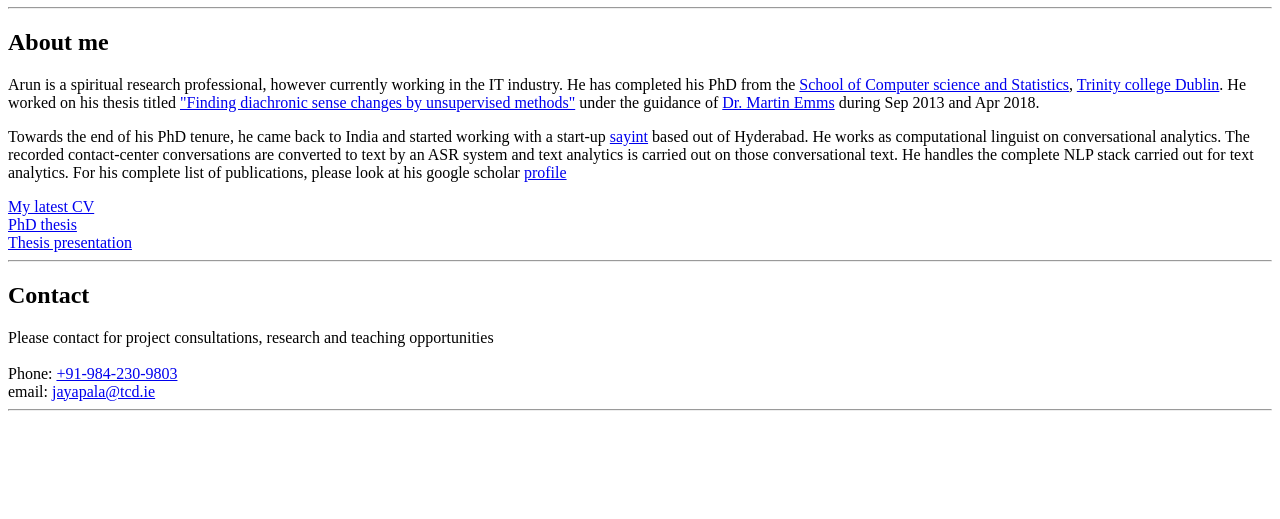
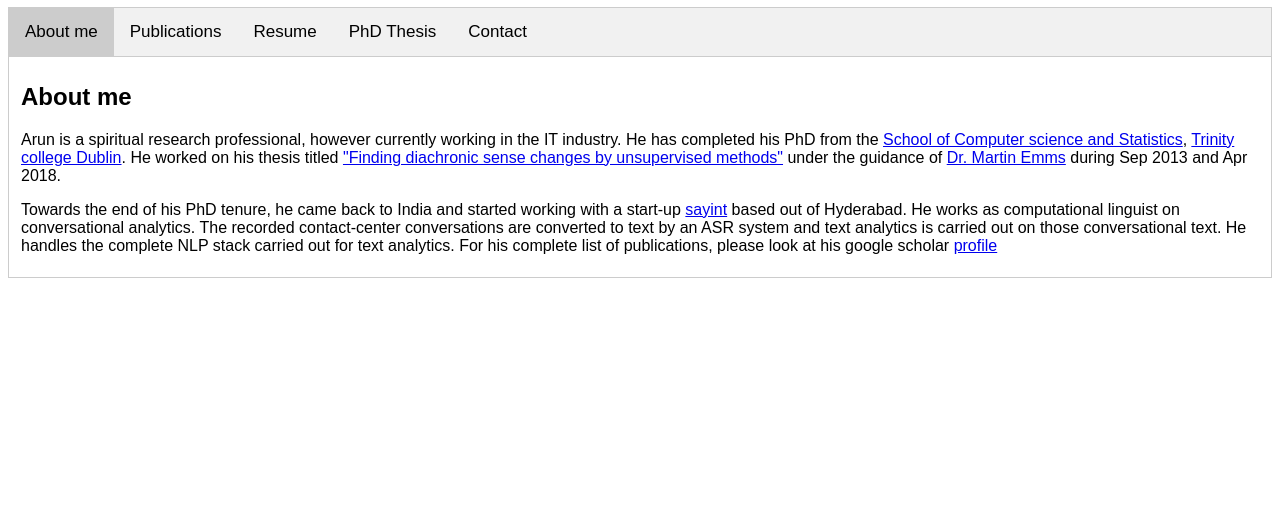
Before and after one commit to arunjeyapal/arunjeyapal.github.io, a plain HTML site: page index.html in a window 1280 px wide. Shown: the part 281-800 px from the top of the page. Drawn offline with Linux system fonts and the light colour scheme.

Commit message:
adding tab content

```diff
--- a/index.html
+++ b/index.html
@@ -6,7 +6,58 @@
 <BODY BGCOLOR="FFFFFF">
 <CENTER><IMG SRC="images/Arun.jpg" ALIGN="Top"> </CENTER>
 <CENTER><H1>Arun Jayapal</H1></CENTER>
-<HR>
+<style>
+body {font-family: Arial;}
+
+/* Style the tab */
+.tab {
+  overflow: hidden;
+  border: 1px solid #ccc;
+  background-color: #f1f1f1;
+}
+
+/* Style the buttons inside the tab */
+.tab button {
+  background-color: inherit;
+  float: left;
+  border: none;
+  outline: none;
+  cursor: pointer;
+  padding: 14px 16px;
+  transition: 0.3s;
+  font-size: 17px;
+}
+
+/* Change background color of buttons on hover */
+.tab button:hover {
+  background-color: #ddd;
+}
+
+/* Create an active/current tablink class */
+.tab button.active {
+  background-color: #ccc;
+}
+
+/* Style the tab content */
+.tabcontent {
+  display: none;
+  padding: 6px 12px;
+  border: 1px solid #ccc;
+  border-top: none;
+}
+</style>
+</head>
+<body>
+
+<div class="tab">
+  <button class="tablinks" onclick="openCity(event, 'About me')" id="defaultOpen">About me</button>
+  <button class="tablinks" onclick="openCity(event, 'Publications')">Publications</button>
+  <button class="tablinks" onclick="openCity(event, 'Resume')">Resume</button>
+  <button class="tablinks" onclick="openCity(event, 'PhD Thesis')">PhD Thesis</button>
+  <button class="tablinks" onclick="openCity(event, 'Contact')">Contact</button>
+</div>
+
+<div id="About me" class="tabcontent">
   <H2>About me</H2>
 	<p>
 		Arun is a spiritual research professional, however currently working in the IT industry. He has completed his PhD from the <a href="https://www.scss.tcd.ie">School of Computer science and Statistics</a>, <a href="https://www.tcd.ie">Trinity college Dublin</a>. He worked on his thesis titled <a href="docs/thesis.pdf">"Finding diachronic sense changes by unsupervised methods"</a> under the guidance of <a href="https://www.scss.tcd.ie/Martin.Emms/">Dr. Martin Emms</a> during Sep 2013 and Apr 2018.
@@ -15,25 +66,58 @@
 	<p>
 		Towards the end of his PhD tenure, he came back to India and started working with a start-up <a href="https://www.sayint.ai">sayint</a> based out of Hyderabad. He works as computational linguist on conversational analytics. The recorded contact-center conversations are converted to text by an ASR system and text analytics is carried out on those conversational text. He handles the complete NLP stack carried out for text analytics. For his complete list of publications, please look at his google scholar <a href="https://scholar.google.co.in/citations?user=YOHTxWcAAAAJ&hl=en">profile</a>
 	</p>
-<a href="docs/resume_cv.pdf">My latest CV</a>
-<BR>
-<a href="docs/thesis.pdf">PhD thesis</a>
-<BR>
-<a href="docs/viva-slides.pdf">Thesis presentation</a>
-<HR>
-<H2>Contact</H2>
+
+</div>
+
+<div id="Publications" class="tabcontent">
+  <h3>Publications</h3>
+  <p>List to be updated</p>
+</div>
+
+<div id="Resume" class="tabcontent">
+  <object data="docs/resume_cv.pdf" type="application/pdf" width="100%" height="100%">
+  	<p>My Latest CV<a href="docs/resume_cv.pdf">to the PDF!</a></p>
+  </object>
+</div>
+
+<div id="PhD Thesis" class="tabcontent">
+  <object data="docs/thesis.pdf" type="application/pdf" width="100%" height="100%">
+  <p>PhD Thesis<a href="docs/thesis.pdf">to the PDF!</a></p>
+	</object>
+</div>
+
+<div id="Contact" class="tabcontent">
 	Please contact for project consultations, research and teaching opportunities
 	<br><br>
 	Phone: <a href="tel:+91-984-230-9803">+91-984-230-9803</a>
 	<br>
 	email: <a href="mailto:jayapala@tcd.ie">jayapala@tcd.ie</a>
-<HR>
-<!-- <H2>This is a Medium Header</H2>
-Send me mail at <a href="mailto:support@yourcompany.com">
-support@yourcompany.com</a>.
-<P> This is a new paragraph!
-<P> <B>This is a new paragraph!</B>
-<BR> <B><I>This is a new sentence without a paragraph break, in bold italics.</I></B>
-<HR> -->
+</div>
+
+<script>
+function openCity(evt, cityName) {
+  var i, tabcontent, tablinks;
+  tabcontent = document.getElementsByClassName("tabcontent");
+  for (i = 0; i < tabcontent.length; i++) {
+    tabcontent[i].style.display = "none";
+  }
+  tablinks = document.getElementsByClassName("tablinks");
+  for (i = 0; i < tablinks.length; i++) {
+    tablinks[i].className = tablinks[i].className.replace(" active", "");
+  }
+  document.getElementById(cityName).style.display = "block";
+  evt.currentTarget.className += " active";
+}
+
+document.getElementById("defaultOpen").click();
+</script>
+
+<!-- <HR>
+<a href="docs/resume_cv.pdf">My latest CV</a>
+<BR>
+<a href="docs/thesis.pdf">PhD thesis</a>
+<BR>
+<a href="docs/viva-slides.pdf">Thesis presentation</a> -->
+
 </BODY>
 </HTML>
```
Lines whose indentation alone changed are shown as unchanged.
